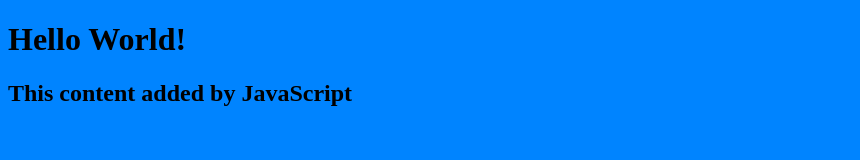
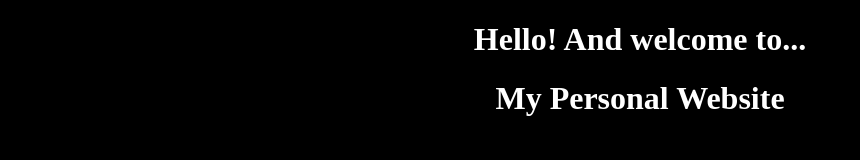
Before and after one commit to RainbowLex/my-personal-website, a plain HTML site: page index.html in a window 1280 px wide. Shown: the whole page, without its empty margins (0-860 px from the left). Drawn offline with Linux system fonts and the light colour scheme.

Commit message:
updated look

```diff
--- a/index.html
+++ b/index.html
@@ -5,7 +5,7 @@
     <title>My Personal Website</title>
   </head>
   <body>
-    <h1>Hello World!</h1>
+    <h1>Hello! And welcome to...</h1>
     <script src="script.js"></script>
   </body>
 </html>
--- a/script.js
+++ b/script.js
@@ -1,3 +1,3 @@
-const h2 = document.createElement("h2");
-h2.textContent = "This content added by JavaScript";
-document.querySelector("body").appendChild(h2);
+const h1 = document.createElement("h1");
+h1.textContent = "My Personal Website";
+document.querySelector("body").appendChild(h1);
--- a/style.css
+++ b/style.css
@@ -1,3 +1,10 @@
 body {
-    background: rgb(0, 132, 255);
+    background: black;
+    width: 100%;
+    height: 100%;
+    margin: 0;
+    text-align: center;
   }
+h1 {
+    color: white;
+}
```
